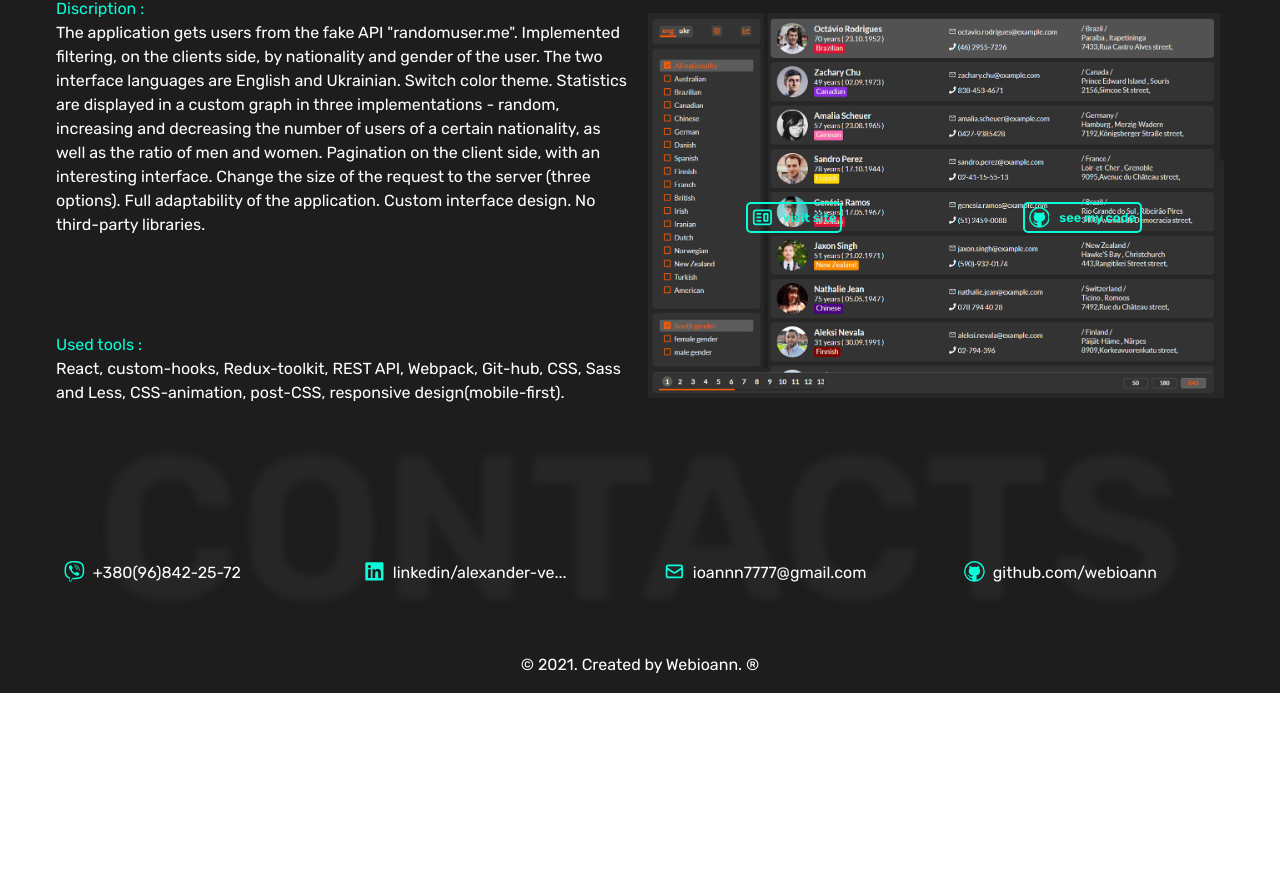
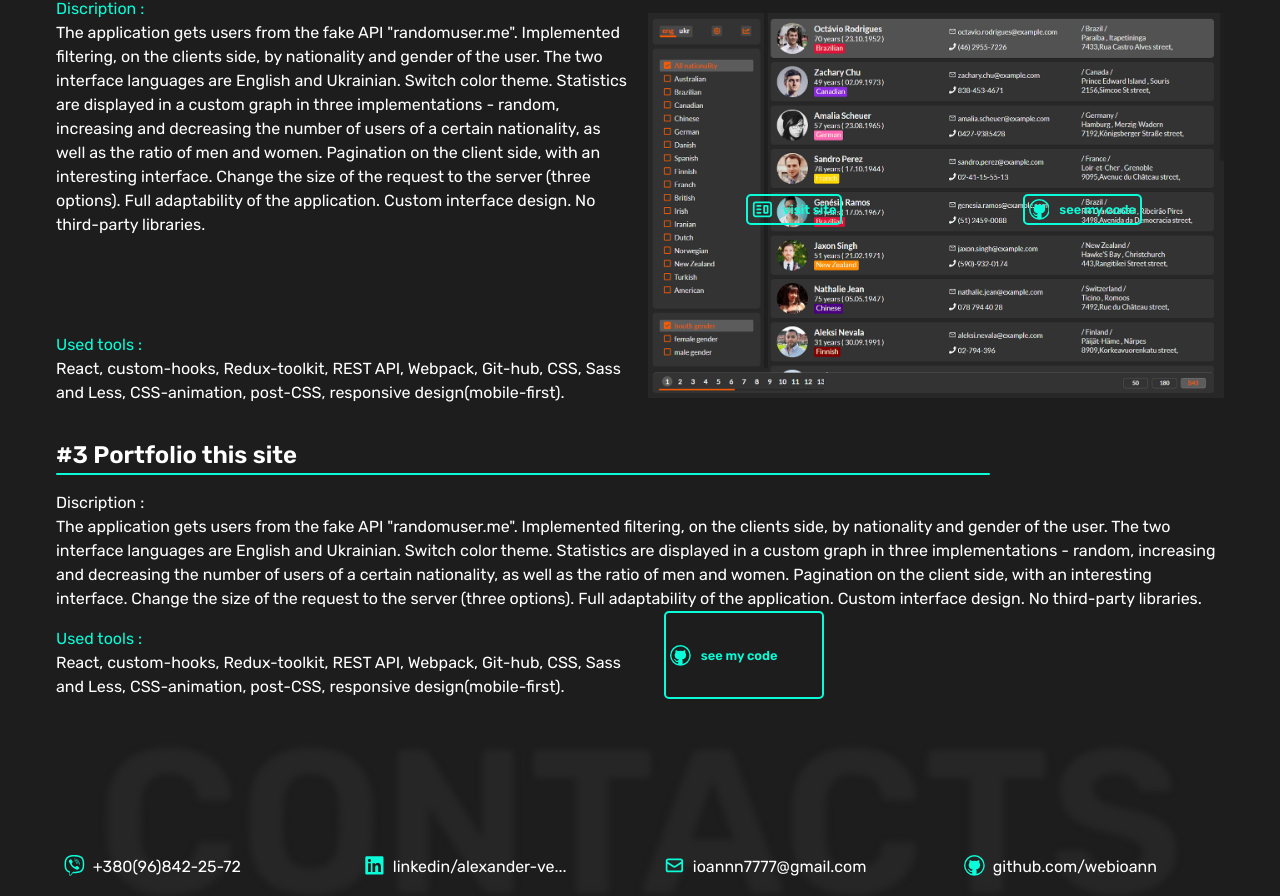
Before and after one commit to webioann/webpack-for-react, a React app: page / in a window 1280 px wide. Shown: the part 1681-2577 px from the top of the page. Before the commit the page ends 2374 px from the top, so only its background shows below. Built offline with nearby package versions, Linux system fonts and the light colour scheme.

Commit message:
style style style

```diff
--- a/src/CSS/contacts.scss
+++ b/src/CSS/contacts.scss
@@ -15,6 +15,12 @@
       padding: 0.25rem 0.5rem;
       width: 100%;
       transition: all 200ms linear;
+      .icon {
+        color: $green;
+        font-size: 1.3rem;
+        cursor: pointer;
+      }
+
       p {
         padding-left: 0.5rem;
       }
--- a/src/CSS/index.scss
+++ b/src/CSS/index.scss
@@ -57,14 +57,6 @@ body {
     scroll-behavior: smooth;
 }
 //======= GLOBAL CLASSES ==================
-.icon {
-    color: $green;
-    font-size: 1.3rem;
-    cursor: pointer;
-}
-.not-link{
-    cursor: default;
-}
 .title {
     text-align: center;
 }
--- a/src/CSS/links.scss
+++ b/src/CSS/links.scss
@@ -2,7 +2,6 @@
 
 .link-box{
     max-width: 160px;
-    margin-top: 1rem;
     margin-left: 1rem;
     display: flex;
     align-items: center;
@@ -11,6 +10,12 @@
     border: 2px solid $green;
     background-color: transparent;
     transition: all 200ms ease;
+    .icon {
+        color: $green;
+        font-size: 1.3rem;
+        cursor: pointer;
+    }
+
     .link-text{
         color: $green;
         font-weight: 600;
--- a/src/components/App.js
+++ b/src/components/App.js
@@ -11,6 +11,7 @@ import Contacts from './Contacts.js'
 import Footer from './Footer.js'
 import CryptoCurrency from './CryptoCurrency.js'
 import RandomUsers from './RandomUsers.js'
+import Portfolio from './Portfolio.js'
 //========= hooks import ==========
 import { useWindowWidth } from '../hooks/useWindowWidth'
 
@@ -41,6 +42,7 @@ function App() {
       <Projects>
         <CryptoCurrency/>
         <RandomUsers/>
+        <Portfolio/>
       </Projects>
       <Contacts/>
       <Footer/>
--- a/src/components/LinkToGithub.js
+++ b/src/components/LinkToGithub.js
@@ -7,9 +7,7 @@ import '../CSS/links.scss'
 function LinkToGithub({ link }) {
 
     return (
-        <a href={ link }
-            target="blank"
-            className='link-box'>
+        <a href={ link } target="blank" className='link-box'>
             <VscGithub className='icon'/>
             <span className='link-text'>{useTranslator(linkText.github)}</span>
         </a>
--- /dev/null
+++ b/src/components/Portfolio.js
@@ -0,0 +1,31 @@
+import React from 'react'
+import useTranslator from '../hooks/useTranslator'
+import { dashboard } from '../data/multiLang'
+import { portfolio_githublink } from '../data/constants'
+import LinkToGithub from './LinkToGithub'
+import '../CSS/pet-project.scss'
+
+const Portfolio = () => {
+    return (
+        <section className="pet-project">
+            <header className="g-subtitle">
+                <h2>#3 Portfolio this site</h2>
+            </header>
+            <div className='discription'>
+                <span className='header'>{useTranslator(dashboard.discr_span)}</span>
+                <p>{useTranslator(dashboard.discr_text)}</p>
+            </div>
+            <div className='grids'>
+                <div className='grid-left'>
+                    <div className='tools'>
+                        <span className='header'>{useTranslator(dashboard.used_tools_span)}</span>
+                        <p>{useTranslator(dashboard.used_tools_text)}</p>
+                    </div>
+                </div>
+                <LinkToGithub link={ portfolio_githublink }/>
+            </div>
+        </section>
+    )
+}
+
+export default Portfolio
```
Also changed, not shown: src/CSS/pet-project.scss (+0 -26 lines).
